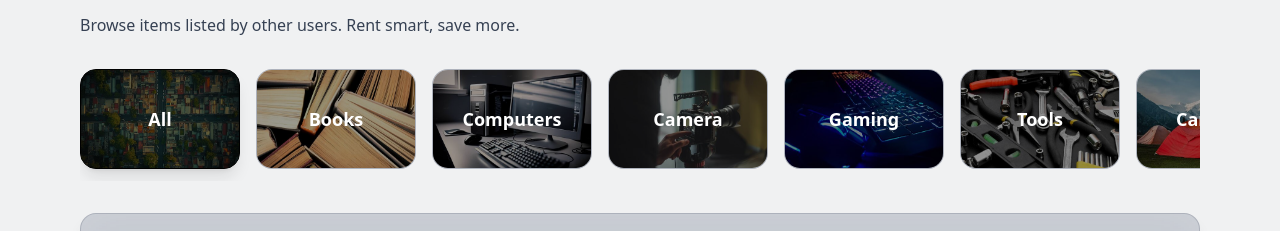
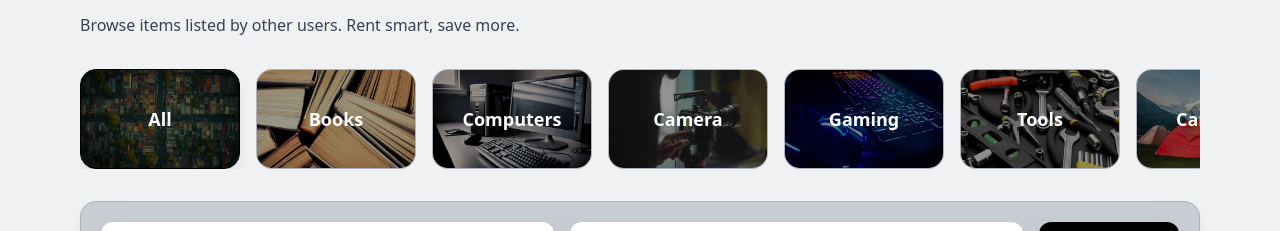
Before and after one commit to Karanx11/RentKaro, a React (Vite) app in the folder web-frontend/: page /market in a window 1280 px wide. Shown: the part 163-394 px from the top of the page. Built offline with nearby package versions, Linux system fonts and the light colour scheme; no server answers.

Commit message:
Updated Categories and Other UI Problems

```diff
--- a/web-frontend/src/App.jsx
+++ b/web-frontend/src/App.jsx
@@ -117,7 +117,7 @@ function App() {
       </Routes>
 
 
-      {/* 🔹 FLOATING GLOBAL COMPONENTS */}
+      {/*FLOATING GLOBAL COMPONENTS */}
 
       <KokkieBot />
 
--- a/web-frontend/src/components/Categories.jsx
+++ b/web-frontend/src/components/Categories.jsx
@@ -1,4 +1,4 @@
-import { useState } from "react";
+import { useState, useRef, useEffect } from "react";
 import allImg from "../assets/All.jpeg";
 import booksImg from "../assets/book.jpg";
 import computersImg from "../assets/computers.jpg";
@@ -21,14 +21,37 @@ const CATEGORIES = [
 
 function Categories({ onSelect }) {
   const [active, setActive] = useState("All");
+  const scrollRef = useRef(null);
 
   const handleSelect = (cat) => {
     setActive(cat);
-    onSelect?.(cat.toLowerCase()); // 👈 normalize
+    onSelect?.(cat.toLowerCase());
   };
 
+  // ✅ HARD STOP PAGE SCROLL
+  useEffect(() => {
+    const el = scrollRef.current;
+    if (!el) return;
+
+    const onWheel = (e) => {
+      e.preventDefault();       // ⛔ stop page scroll
+      e.stopPropagation();
+      el.scrollLeft += e.deltaY;
+    };
+
+    // ⚠️ passive: false is REQUIRED
+    el.addEventListener("wheel", onWheel, { passive: false });
+
+    return () => {
+      el.removeEventListener("wheel", onWheel);
+    };
+  }, []);
+
   return (
-    <div className="flex gap-4 overflow-x-auto pb-3 scrollbar-hide">
+    <div
+      ref={scrollRef}
+      className="flex gap-4 overflow-x-auto scrollbar-hide overscroll-x-contain"
+    >
       {CATEGORIES.map((cat) => (
         <button
           key={cat.name}
--- a/web-frontend/src/components/NavBar.jsx
+++ b/web-frontend/src/components/NavBar.jsx
@@ -13,7 +13,9 @@ function NavBar() {
   const isHomePage = location.pathname === "/";
   const isMarketPage = location.pathname === "/market";
 
-  const user = JSON.parse(localStorage.getItem("user"));
+ const userStr = localStorage.getItem("user");
+const user = userStr ? JSON.parse(userStr) : null;
+
   const isLoggedIn = !!localStorage.getItem("token");
 
   const [showLogout, setShowLogout] = useState(false);
--- a/web-frontend/src/index.css
+++ b/web-frontend/src/index.css
@@ -13,3 +13,11 @@
 .animate-fadeIn {
   animation: fadeIn 0.2s ease-out;
 }
+.scrollbar-hide::-webkit-scrollbar {
+  display: none;
+}
+
+.scrollbar-hide {
+  -ms-overflow-style: none;
+  scrollbar-width: none;
+}
--- a/web-frontend/src/pages/Footer.jsx
+++ b/web-frontend/src/pages/Footer.jsx
@@ -40,7 +40,7 @@ function Footer() {
               <a href="/sell" className="hover:text-[#C76A46] transition">Rent/Sell</a>
             </li>
             <li>
-              <a href="/chat" className="hover:text-[#C76A46] transition">Chat</a>
+              <a href="/my-listings" className="hover:text-[#C76A46] transition">Listings</a>
             </li>
             <li>
               <a href="/settings" className="hover:text-[#C76A46] transition">Settings</a>
--- a/web-frontend/src/pages/Signup.jsx
+++ b/web-frontend/src/pages/Signup.jsx
@@ -120,7 +120,7 @@ function Signup() {
             <>
               <Input icon={<FiUser />} name="name" placeholder="Full Name" value={form.name} onChange={handleChange} />
               <Input icon={<FiMail />} name="email" placeholder="Email Address" value={form.email} onChange={handleChange} />
-              <Input icon={<FiPhone />} name="phone" placeholder="WhatsApp Number" value={form.phone} onChange={handleChange} />
+              <Input icon={<FiPhone />} name="phone" placeholder="Phone Number" value={form.phone} onChange={handleChange} />
 
               <PasswordInput
                 label="Password"
```
